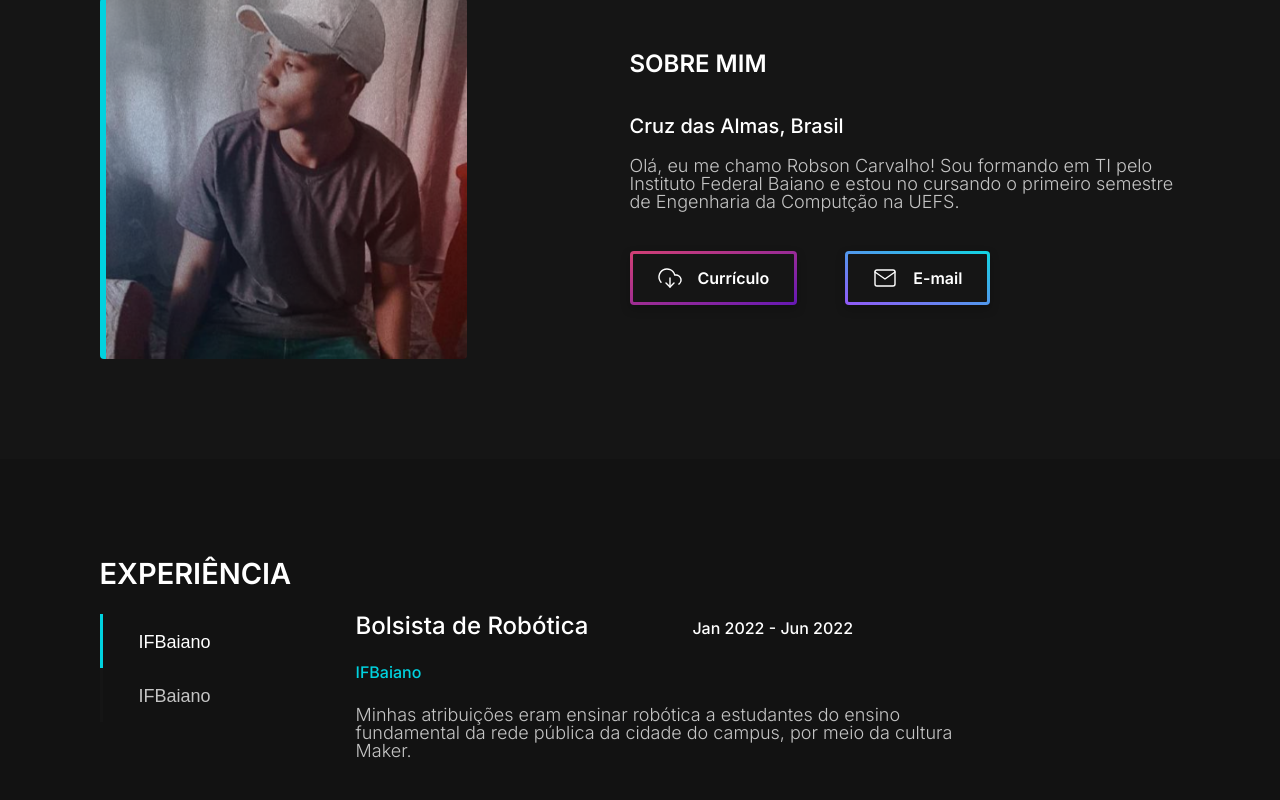
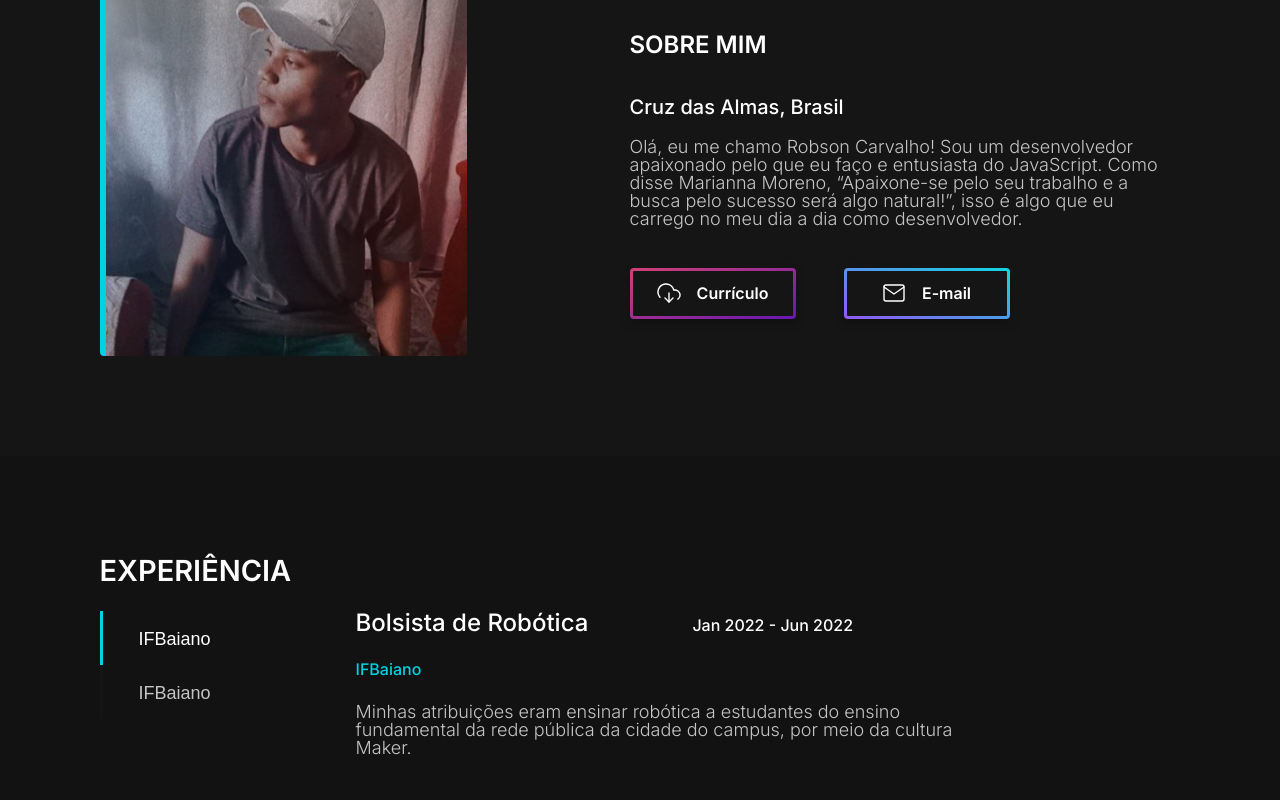
Before and after one commit to Robson-Carvalho/portfolio, a React (Vite) app: page / in a window 1280 px wide. Shown: the part 840-1640 px from the top of the page. Built offline with nearby package versions, Linux system fonts and the light colour scheme.

Commit message:
:memo: code correction

```diff
--- a/src/components/button/styles.jsx
+++ b/src/components/button/styles.jsx
@@ -16,11 +16,13 @@ export const Container = styled.div`
     display: flex;
     flex-direction: row;
     align-items: center;
+    justify-content: center;
 
     gap: 16px;
     margin: 0 auto;
 
-    padding: 12px 25px;
+    width: 160px;
+    height: 45px;
 
     text-decoration: none;
     font-style: normal;
@@ -28,10 +30,14 @@ export const Container = styled.div`
     font-size: 16px;
     color: ${({ theme }) => theme.light};
 
+    &:hover {
+      ${({ theme }) => theme.gray_light};
+    }
+
     @media screen and (max-width: 940px) {
-      font-size: 14.2222px;
-      justify-content: center;
-      padding: 8px 20px;
+      font-size: 14px;
+      width: 130px;
+      height: 38px;
     }
   }
 `;
--- a/src/components/main/index.jsx
+++ b/src/components/main/index.jsx
@@ -8,7 +8,7 @@ import imgLinkedin from "../../assets/linkedin.svg";
 import imgGithub from "../../assets/github.svg";
 import imgEmail from "../../assets/mail.svg";
 import imgDownload from "../../assets/download-cloud.svg";
-import CV from "../../../public/CV-Robson-Carvalho-Dev.pdf";
+import CV from "../../assets/CV-Robson-Carvalho-Dev.pdf";
 import profile from "../../assets/profile.png";
 
 import { Button } from "../button";
@@ -68,9 +68,11 @@ export const Main = () => {
             <h3>SOBRE MIM</h3>
             <p>Cruz das Almas, Brasil</p>
             <span>
-              Olá, eu me chamo Robson Carvalho! Sou formando em TI pelo
-              Instituto Federal Baiano e estou no cursando o primeiro semestre
-              de Engenharia da Computção na UEFS.
+              Olá, eu me chamo Robson Carvalho! Sou um desenvolvedor apaixonado
+              pelo que eu faço e entusiasta do JavaScript. Como disse Marianna
+              Moreno, “Apaixone-se pelo seu trabalho e a busca pelo sucesso será
+              algo natural!”, isso é algo que eu carrego no meu dia a dia como
+              desenvolvedor.
             </span>
             <div className="links">
               <Button
--- a/src/components/main/styles.jsx
+++ b/src/components/main/styles.jsx
@@ -20,6 +20,7 @@ export const Home = styled.section`
   justify-content: flex-start;
 
   .content {
+    width: 100%;
     display: flex;
     flex-direction: column;
     justify-content: center;
@@ -27,6 +28,7 @@ export const Home = styled.section`
     gap: 60px;
 
     .texts {
+      width: 100%;
       display: flex;
       flex-direction: column;
       align-items: flex-start;
@@ -39,6 +41,7 @@ export const Home = styled.section`
         line-height: 77px;
         text-transform: uppercase;
         color: ${({ theme }) => theme.primaryColor};
+        text-align: left;
 
         @media screen and (max-width: 940px) {
           font-size: 32px;
@@ -76,7 +79,7 @@ export const Home = styled.section`
     position: absolute;
     right: 0;
 
-    @media (max-width: 960px) {
+    @media (max-width: 1370px) {
       display: none;
     }
   }
@@ -113,8 +116,12 @@ export const About = styled.section`
       border-radius: 4px;
 
       @media screen and (max-width: 940px) {
-        max-width: 320px;
+        max-width: 280px;
         width: 100%;
+
+        @media screen and (max-width: 460px) {
+          margin: 0 auto;
+        }
       }
     }
 
@@ -147,7 +154,6 @@ export const About = styled.section`
         }
       }
       span {
-        font-family: "Inter";
         font-style: normal;
         font-weight: 300;
         font-size: 18px;
--- a/src/components/mobileButton/styles.jsx
+++ b/src/components/mobileButton/styles.jsx
@@ -17,6 +17,7 @@ export const Container = styled.button`
   }
 
   span {
+    z-index: 1000;
     display: block;
     width: 32px;
     border: 1px solid ${({ theme }) => theme.light};
@@ -26,7 +27,6 @@ export const Container = styled.button`
       isMenuVisible &&
       css`
         position: fixed;
-        z-index: 1000;
       `}
 
     &:nth-child(1) {
```
Also changed, not shown: 1 other file (tests, documents, lock files or other folders).
